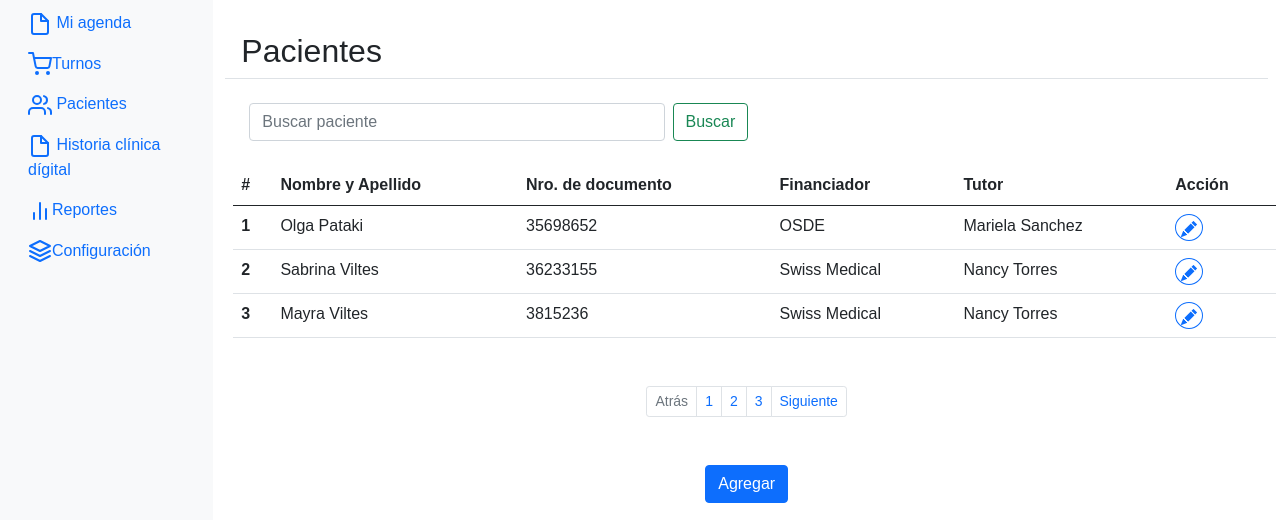
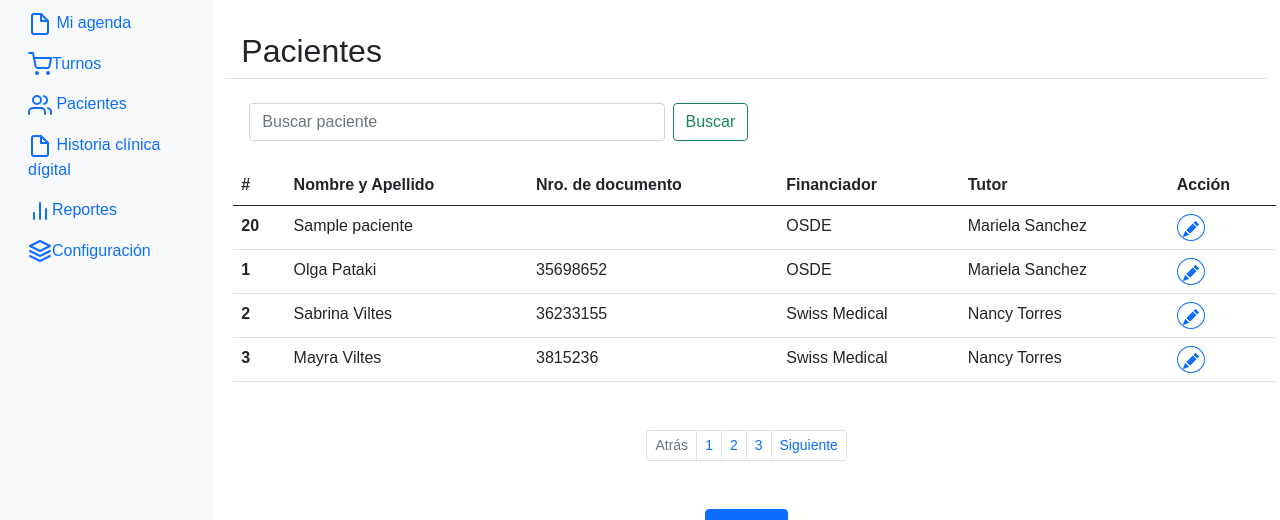
Before and after one commit to Nadia-Viltes/Tesis-Cennec, a Flask app: page /pacientes/ in a window 1280 px wide. Shown: the part 125-645 px from the top of the page. Run offline with Flask 2, Linux system fonts and the light colour scheme; tables that the repository leaves empty or names only in its code hold one stand-in row (values such as "Sample post"); some libraries are stand-ins or nearby versions.

Commit message:
Modificaciones base de datos

```diff
--- a/app.py
+++ b/app.py
@@ -1,5 +1,6 @@
 from flask import Flask, render_template, redirect, url_for
 from logging import debug
+import controller
 
 
 app = Flask(__name__)
@@ -8,7 +9,6 @@ app = Flask(__name__)
 
 @app.route('/')
 def index():
-
     data={
         'titulo': 'Home',
     }
@@ -17,8 +17,10 @@ def index():
 
 @app.route('/pacientes/')
 def paciente():
+    pacientes = controller.obtener_pacientes()
     data={
         'titulo': 'Pacientes',
+        'pacientes':pacientes
     }
     return render_template('pacientes.html', data=data)
 
--- /dev/null
+++ b/bd_config.py
@@ -0,0 +1,7 @@
+import pymysql
+
+def establecer_conexion():
+    return pymysql.connect(host='localhost',
+                                user='root',
+                                password='admin',
+                                db='mydb')
--- /dev/null
+++ b/controller.py
@@ -0,0 +1,13 @@
+from bd_config import establecer_conexion
+
+def obtener_pacientes():
+    conexion = establecer_conexion()
+    paciente = None
+    with conexion.cursor() as cur:
+        cur.execute('SELECT * from paciente')
+    paciente = cur.fetchone()
+    conexion.close()
+    return paciente
+
+
+obtener_pacientes
--- a/templates/pacientes.html
+++ b/templates/pacientes.html
@@ -112,6 +112,18 @@
                     </tr>
                 </thead>
                 <tbody>
+                    <tr>
+                            <th scope="row">20</th>
+                            <td>{{data.pacientes[1]}} {{data.pacientes[2]}}</td>
+                            <td>{{data.pacientes[4]}}</td>
+                            <td>OSDE</td>
+                            <td>Mariela Sanchez</td>
+                            <td><button type="button " class="btn btn-outline-primary rounded-circle justify-content-center align-content-center " style="padding-bottom: 0px;padding-left: 0px;padding-right: 0px;padding-top: 0px;width: 28px;height: 27px;" data-bs-toggle="tooltip " data-bs-placement="top " title="Editar ">
+                                <svg xmlns="http://www.w3.org/2000/svg" width="16" height="16" fill="currentColor" class="bi bi-pencil-fill" viewBox="0 0 16 16">
+                    <path d="M12.854.146a.5.5 0 0 0-.707 0L10.5 1.793 14.207 5.5l1.647-1.646a.5.5 0 0 0 0-.708l-3-3zm.646 6.061L9.793 2.5 3.293 9H3.5a.5.5 0 0 1 .5.5v.5h.5a.5.5 0 0 1 .5.5v.5h.5a.5.5 0 0 1 .5.5v.5h.5a.5.5 0 0 1 .5.5v.207l6.5-6.5zm-7.468 7.468A.5.5 0 0 1 6 13.5V13h-.5a.5.5 0 0 1-.5-.5V12h-.5a.5.5 0 0 1-.5-.5V11h-.5a.5.5 0 0 1-.5-.5V10h-.5a.499.499 0 0 1-.175-.032l-.179.178a.5.5 0 0 0-.11.168l-2 5a.5.5 0 0 0 .65.65l5-2a.5.5 0 0 0 .168-.11l.178-.178z"/>
+                    </svg>
+                </button></td>
+                        </tr>
                     <tr>
                         <th scope="row">1</th>
                         <td>Olga Pataki</td>
```
